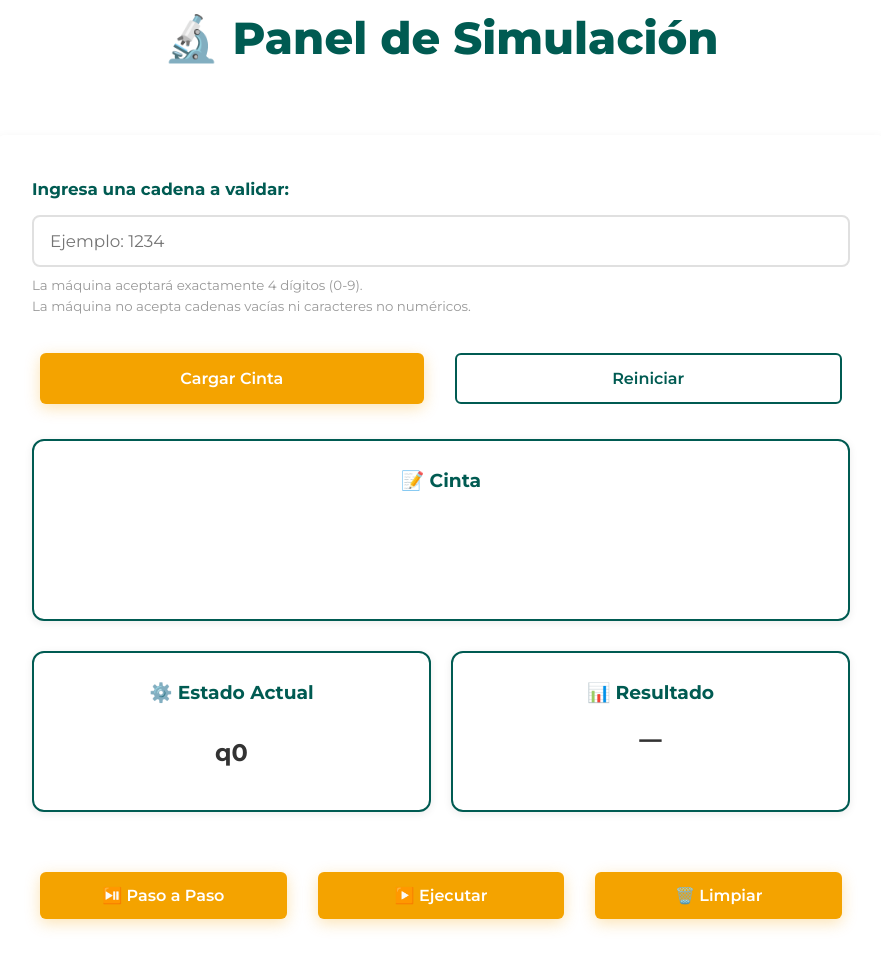
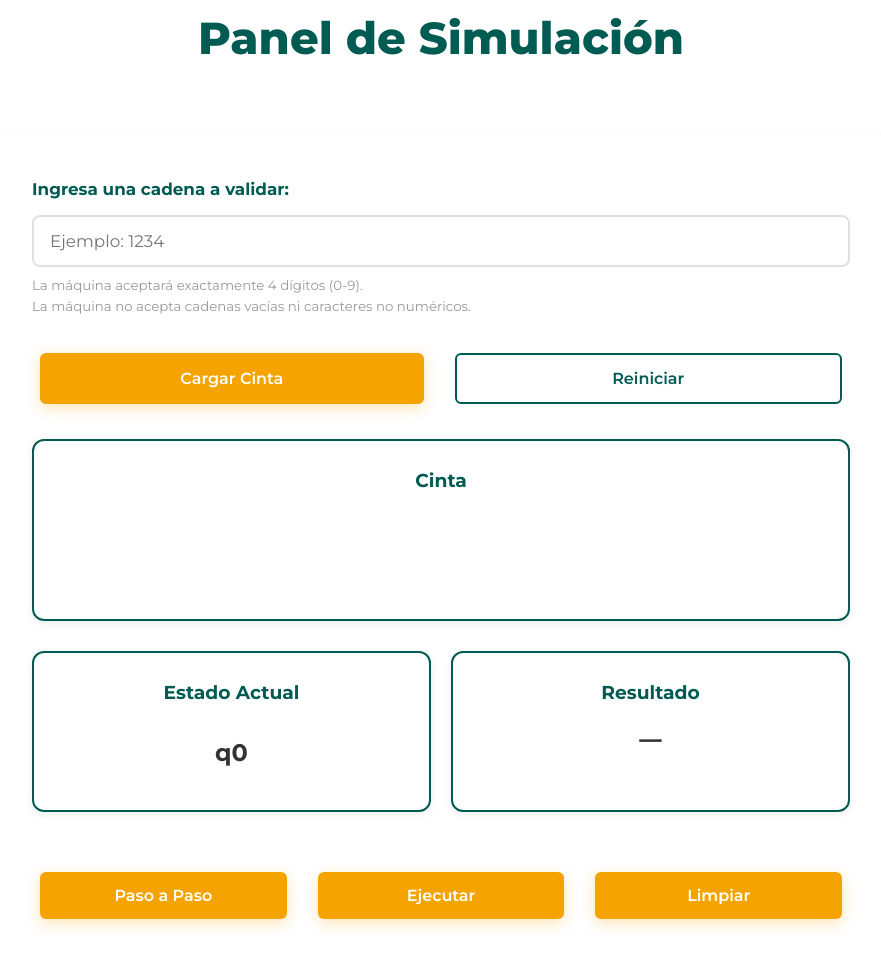
Before and after one commit to SamuelZuleta1/Proyecto-Final-MT-GLF, a plain HTML site: page index.html in a window 1280 px wide. Shown: the part 759-1726 px from the top of the page, without its empty margins (199-1080 px from the left). Drawn offline with Linux system fonts and the light colour scheme.

Commit message:
Update index.html

```diff
--- a/index.html
+++ b/index.html
@@ -51,7 +51,7 @@
     <!-- Simulador Section -->
     <section class="section" id="simulador">
         <div class="container">
-            <h2>🔬 Panel de Simulación</h2>
+            <h2>Panel de Simulación</h2>
             <div class="simulator-container glass">
                 <div class="input-section">
                     <label for="inputString">Ingresa una cadena a validar:</label>
@@ -68,28 +68,28 @@
                 </div>
 
                 <div class="tape-display">
-                    <h3>📝 Cinta</h3>
+                    <h3>Cinta</h3>
                     <div id="tape" class="tape"></div>
                 </div>
 
                 <div style="display: grid; grid-template-columns: 1fr 1fr; gap: 20px;">
                     <div class="state-display">
-                        <h3>⚙️ Estado Actual</h3>
+                        <h3>Estado Actual</h3>
                         <div class="state-info">
                             <span id="currentState">q0</span>
                         </div>
                     </div>
 
                     <div class="state-display">
-                        <h3>📊 Resultado</h3>
+                        <h3>Resultado</h3>
                         <div class="result-message" id="result">—</div>
                     </div>
                 </div>
 
                 <div class="controls" style="margin-top: 30px;">
-                    <button id="stepButton" class="btn-primary">⏯️ Paso a Paso</button>
-                    <button id="runButton" class="btn-primary">▶️ Ejecutar</button>
-                    <button id="clearButton" class="btn-primary">🗑️ Limpiar</button>
+                    <button id="stepButton" class="btn-primary">Paso a Paso</button>
+                    <button id="runButton" class="btn-primary">Ejecutar</button>
+                    <button id="clearButton" class="btn-primary">Limpiar</button>
                 </div>
             </div>
         </div>
```
